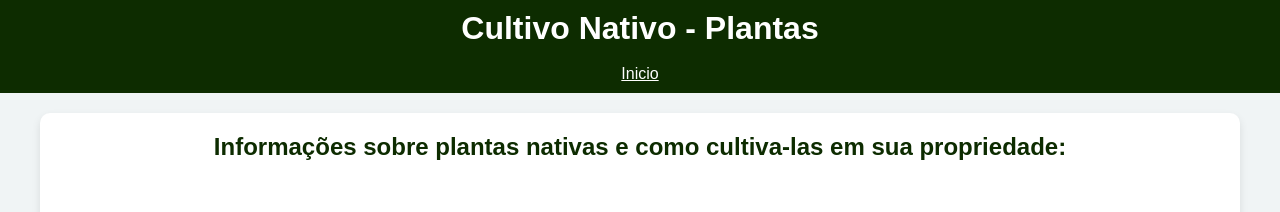
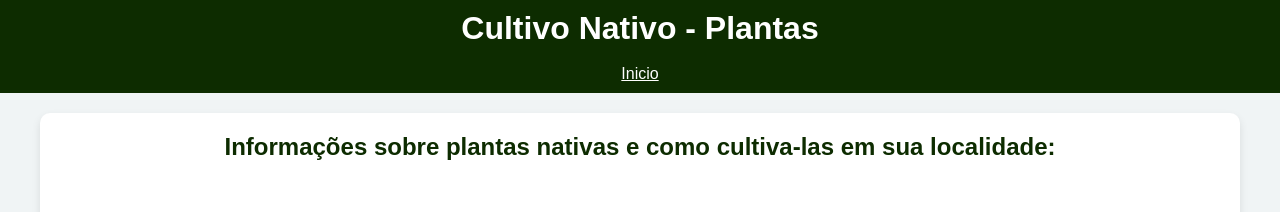
Before and after one commit to Chrisfer132/Raizesdosul, a plain HTML site: page cultivo_plantas.html in a window 1280 px wide. Shown: the top 212 px of the page. Drawn offline with Linux system fonts and the light colour scheme.

Commit message:
Update cultivo_plantas.html

```diff
--- a/cultivo_plantas.html
+++ b/cultivo_plantas.html
@@ -156,7 +156,7 @@
     </header>
 
     <div class="container">
-        <h2 style="text-align: center;">Informações sobre plantas nativas e como cultiva-las em sua propriedade:</h2>
+        <h2 style="text-align: center;">Informações sobre plantas nativas e como cultiva-las em sua localidade:</h2>
         <br>
         <br>
         <br>
```
